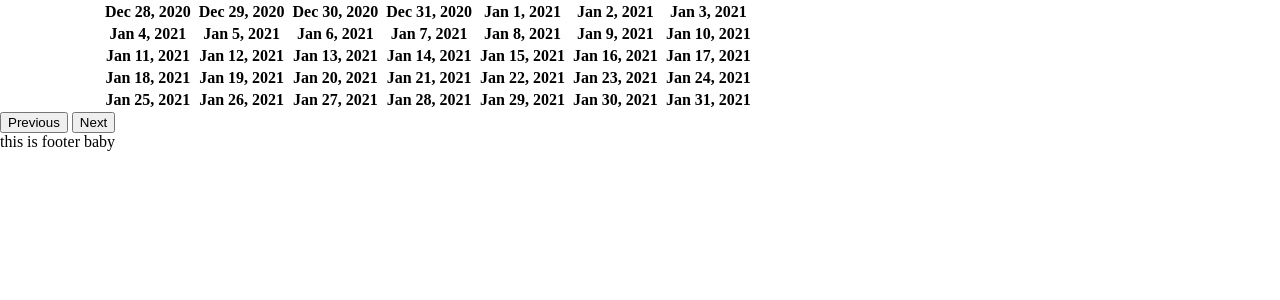
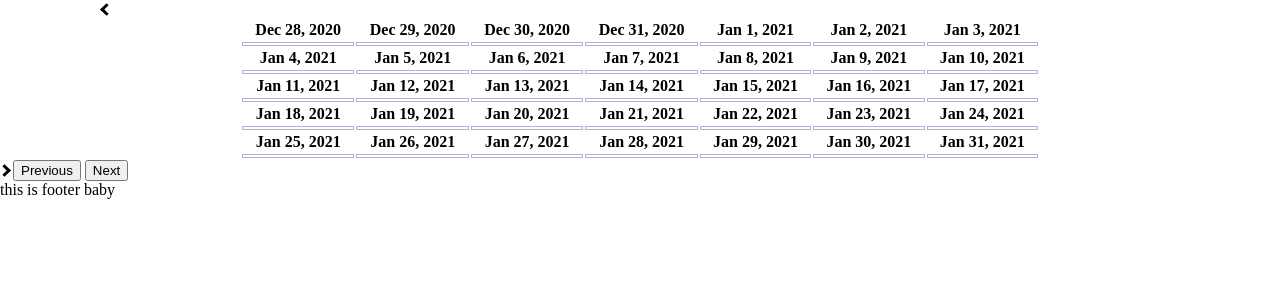
Before and after one commit to PetrAlexTeam/Calendar, a Django app: a page that uses Calendar/templates/Calendar/base.html in a window 1280 px wide. Shown: the part 100-400 px from the top of the page. Run offline with Django 3.2, Linux system fonts and the light colour scheme; tables that the repository leaves empty hold one stand-in row (values such as "Sample post"); lists and menus that the app fills with data are empty.

Commit message:
table exist

```diff
--- a/Calendar/static/css/calendar.css
+++ b/Calendar/static/css/calendar.css
@@ -1,11 +1,46 @@
-#calendar {
 
+table{
+    width: 800px;
+    margin:auto;
+}
+td{
+    border: 1px solid #AFB4D4;
+}
+td a{
+    text-decoration: none;
+    font-size:20px;
+    font-family:Gill Sans, sans-serif;
+}
+a:hover{
+    color:#D49BA5;
+}
+.right {
+    transform: rotate(-45deg);
+    -webkit-transform: rotate(-45deg);
+}
+
+.left {
+    transform: rotate(135deg);
+    -webkit-transform: rotate(135deg);
+}
+i {
+    border: solid black;
+    border-width: 0 3px 3px 0;
+    display: inline-block;
+    padding: 3px;
+}
+/*li a{
+    display: block;
+    padding: 15px;
+    text-decoration: none;
+    font-family: 'Lora', serif;
+    transition: .5s linear;
+    color: #2136D4;
+}
+li{
 
 }
-
-# tasks {
-display: block;
+ul{
+    list-style: none;
 }
-td{
-position: relative !important;
-}
+*/
--- a/Calendar/static/css/stylesheet.css
+++ b/Calendar/static/css/stylesheet.css
@@ -16,7 +16,7 @@ body {margin:0;}
     margin: 20px;
 }
 
-ul {
+.navigate_list {
   background: #C0D4C6;
   list-style: none;
   margin: 0px;
@@ -30,7 +30,7 @@ ul {
   height: 100px;
 }
 
-li a{
+.top_navigator li a{
     display: block;
     padding: 15px;
     text-decoration: none;
@@ -38,7 +38,7 @@ li a{
     transition: .5s linear;
     color: #000000;
 }
-li a:after {
+.top_navigator li a:after {
   content: "";
   width: 0;
   height: 2px;
@@ -47,7 +47,7 @@ li a:after {
   background: #868686;
   transition: all 0.5s linear;
 }
-li a:hover:after{
+.top_navigator li a:hover:after{
   width: 100%;
 }
 #logo{
--- a/Calendar/templates/Calendar/base.html
+++ b/Calendar/templates/Calendar/base.html
@@ -30,7 +30,7 @@
                     </a>
                 </h1>
             </div>
-            <ul class="table">
+            <ul class="navigate_list">
                 <li class="top-navigator"><a class="button" href="{% url 'new_calendar' %}" id="main_link" style="border: 1px solid blue;">Create Calendar</a></li>
                 <li class="top-navigator"><a class="button" href="{% url 'last_calendar' %}" style="#">Last Calendar</a></li>
             </ul>
--- a/Calendar/templates/Calendar/my_calendar.html
+++ b/Calendar/templates/Calendar/my_calendar.html
@@ -4,11 +4,18 @@
     <link rel="stylesheet" href="{% static 'css/calendar.css' %}" type="text/css">
 {% endblock %}
 {% block body %}
+<i class="arrow left"></i>
 <table id="calendar">
     {% for weak in month_string  %}
        <tr>
            {% for date in weak %}
                 <th> {{ date }} </th>
+            {% endfor %}
+       </tr>
+
+
+        <tr>
+            {% for date in weak %}
             <td id="tasks">
                 {% for day_dict, day_tasks in tasks.items %}
                     {% if day_dict == date %}
@@ -19,9 +26,9 @@
                 {% endfor %} </td>
             {% endfor %}
         </tr>
-
     {% endfor %}
 </table>
+<i class="arrow right"></i>
 
 <a href="{{ previous_link }}"> <button>Previous</button></a>
 <a href="{{ next_link }}"> <button>Next</button></a>
--- a/Calendar/views.py
+++ b/Calendar/views.py
@@ -41,6 +41,7 @@ def my_calendar(request, path, year, month):
         return render(request, "Calendar/404.html", {"text": "calendar not found", "title": "Calendar is not found"})
     c = calendar_engine.Calendar()
     tasks = {}
+    dateto_numday = {}
     month_string = []
     for weak in c.monthdatescalendar(year, month):
         week = []
@@ -49,8 +50,10 @@ def my_calendar(request, path, year, month):
             data_els = date.ctime().split()
             str_date = data_els[1] + ' ' + data_els[2] + ', ' + data_els[4]
             week.append(str_date)
+
             tasks[str_date] = task.get_day_tasks(date, calendar)
         month_string.append(week)
+
     previous, next_ = get_nearest_month(year, month)
     previous_link = f"/{path}/{previous[0]}/{previous[1]}"
     next_link = f"/{path}/{next_[0]}/{next_[1]}"
@@ -121,7 +124,7 @@ def get_calendar(request, path):
     except Calendar.DoesNotExist:
         return render(request, "Calendar/404.html", {"text": "calendar not found", "title": "Calendar is not found"})
     tasks = Task.objects.filter(calendar=calendar).order_by("timestamp")
-    return render(request, "Calendar/calendar.html", {"tasks": tasks, "calendar": calendar})
+    return render(request, "Calendar/tasks.html", {"tasks": tasks, "calendar": calendar})
 
 
 def support(request):
```
Lines whose indentation alone changed are shown as unchanged.
